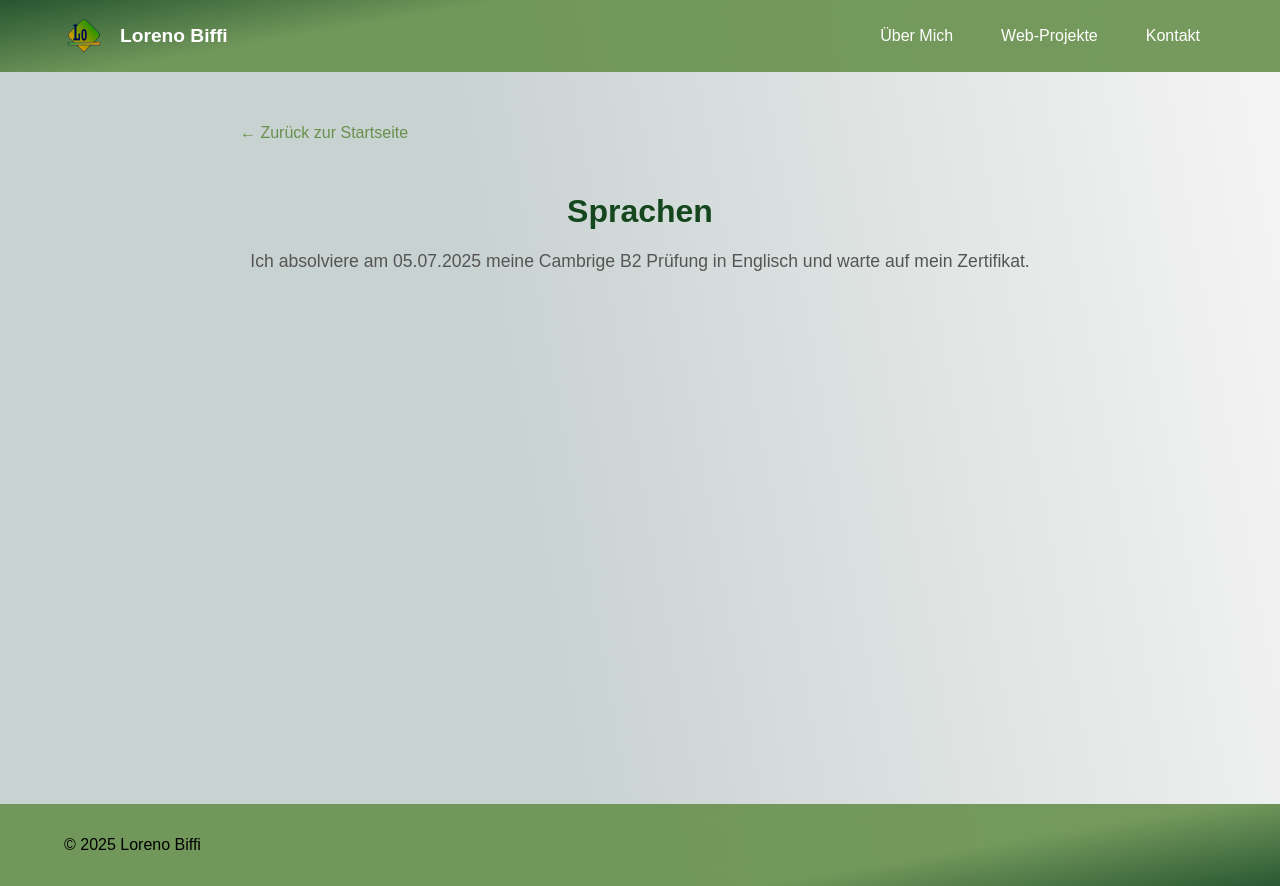
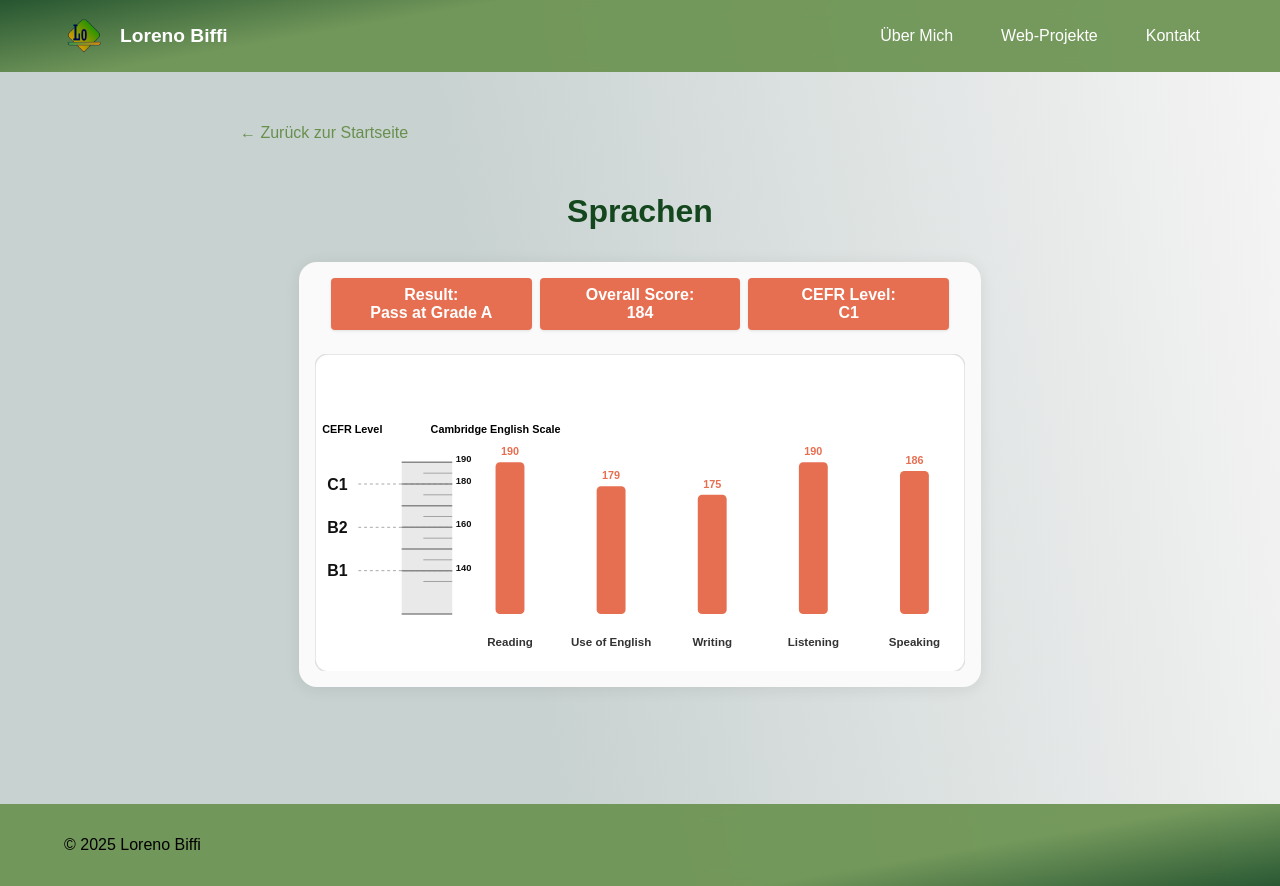
Before and after one commit to LorenoWiss/LorenoBiffiWebseite, a Vue app in the folder Bewerbungswebseite/: page /sprachen in a window 1280 px wide. Built offline with nearby package versions, Linux system fonts and the light colour scheme.

Commit message:
Grafik meiner Cambrige results hinzugefügt

```diff
--- a/Bewerbungswebseite/src/components/Sprachen.vue
+++ b/Bewerbungswebseite/src/components/Sprachen.vue
@@ -4,9 +4,79 @@
       <router-link to="/" class="back-button">← Zurück zur Startseite</router-link>
       <h1 class="page-title">Sprachen</h1>
       <p class="info-text">
-        Ich absolviere am 05.07.2025 meine Cambrige B2 Prüfung in Englisch und warte auf mein
-        Zertifikat.
+
       </p>
+              <div class="cambridge-svg-wrapper">
+        <div class="info-row">
+          <div class="info-box">Result:<br>Pass at Grade A</div>
+          <div class="info-box">Overall Score:<br>184</div>
+          <div class="info-box">CEFR Level:<br>C1</div>
+        </div>
+        <svg viewBox="0 0 900 440" class="cambridge-svg">
+          <rect x="0" y="0" width="900" height="440" rx="18" fill="#fff" stroke="#e0e0e0" stroke-width="2" />
+          <g transform="translate(0,50)">
+            <g>
+              <text x="10" y="60" font-size="15" font-family="Arial, sans-serif" font-weight="bold">CEFR Level</text>
+              <text x="160" y="60" font-size="15" font-family="Arial, sans-serif" font-weight="bold">Cambridge English Scale</text>
+              <rect x="120" y="100" width="70" height="210" fill="#e0e0e0" opacity="0.7" />
+              <line x1="60" y1="130" x2="190" y2="130" stroke="#888" stroke-dasharray="4,4" />
+              <line x1="60" y1="190" x2="190" y2="190" stroke="#888" stroke-dasharray="4,4" />
+              <line x1="60" y1="250" x2="190" y2="250" stroke="#888" stroke-dasharray="4,4" />
+              <text x="45" y="138" font-size="22" font-family="Arial, sans-serif" font-weight="bold" fill="#111" text-anchor="end">C1</text>
+              <text x="45" y="198" font-size="22" font-family="Arial, sans-serif" font-weight="bold" fill="#111" text-anchor="end">B2</text>
+              <text x="45" y="258" font-size="22" font-family="Arial, sans-serif" font-weight="bold" fill="#111" text-anchor="end">B1</text>
+              <text x="195" y="100" font-size="13" font-family="Arial, sans-serif" font-weight="bold" fill="#111" text-anchor="start">190</text>
+              <text x="195" y="130" font-size="13" font-family="Arial, sans-serif" font-weight="bold" fill="#111" text-anchor="start">180</text>
+              <text x="195" y="190" font-size="13" font-family="Arial, sans-serif" font-weight="bold" fill="#111" text-anchor="start">160</text>
+              <text x="195" y="250" font-size="13" font-family="Arial, sans-serif" font-weight="bold" fill="#111" text-anchor="start">140</text>
+              <g stroke="#888">
+                <line x1="120" y1="100" x2="190" y2="100" stroke-width="2" />
+                <line x1="120" y1="130" x2="190" y2="130" stroke-width="2" />
+                <line x1="120" y1="160" x2="190" y2="160" stroke-width="2" />
+                <line x1="120" y1="190" x2="190" y2="190" stroke-width="2" />
+                <line x1="120" y1="220" x2="190" y2="220" stroke-width="2" />
+                <line x1="120" y1="250" x2="190" y2="250" stroke-width="2" />
+                <line x1="120" y1="310" x2="190" y2="310" stroke-width="2" />
+                <line x1="150" y1="115" x2="190" y2="115" stroke-width="1" />
+                <line x1="150" y1="145" x2="190" y2="145" stroke-width="1" />
+                <line x1="150" y1="175" x2="190" y2="175" stroke-width="1" />
+                <line x1="150" y1="205" x2="190" y2="205" stroke-width="1" />
+                <line x1="150" y1="235" x2="190" y2="235" stroke-width="1" />
+                <line x1="150" y1="265" x2="190" y2="265" stroke-width="1" />
+              </g>
+            </g>
+            <g>
+              <rect
+                v-for="(bar, i) in bars"
+                :key="bar.label"
+                :x="bar.x"
+                :y="bar.animatedY + 20"
+                :width="40"
+                :height="bar.animatedHeight"
+                fill="#e76f51"
+                rx="6"
+              />
+            </g>
+            <g font-size="15" font-weight="bold" fill="#e76f51" text-anchor="middle">
+              <text
+                v-for="(bar, i) in bars"
+                :key="bar.label + '-value'"
+                :x="bar.x + 20"
+                :y="bar.animatedY + 10"
+              >{{ bar.value }}</text>
+            </g>
+            <g font-size="16" fill="#333" font-family="Arial, sans-serif" font-weight="bold">
+              <text
+                v-for="(bar, i) in bars"
+                :key="bar.label + '-label'"
+                :x="bar.x + 20"
+                y="355"
+                text-anchor="middle"
+              >{{ bar.label }}</text>
+            </g>
+          </g>
+        </svg>
+      </div>
     </div>
   </section>
 </template>
@@ -20,12 +90,81 @@ export default {
       required: true,
     },
   },
+  data() {
+    // SVG chart constants for Cambridge scale (120–190)
+    const scaleTop = 80;    // y-position for 190
+    const scaleBottom = 290; // y-position for 120
+    const scaleHeight = scaleBottom - scaleTop; // 210
+    const minScore = 120;
+    const maxScore = 190;
+    // Bar data
+    const bars = [
+      { label: 'Reading', value: 190, x: 250 },
+      { label: 'Use of English', value: 179, x: 390 },
+      { label: 'Writing', value: 175, x: 530 },
+      { label: 'Listening', value: 190, x: 670 },
+      { label: 'Speaking', value: 186, x: 810 },
+    ].map(bar => ({
+      ...bar,
+      animatedHeight: 0,
+      animatedY: scaleBottom,
+    }));
+    return {
+      bars,
+      scaleTop,
+      scaleBottom,
+      scaleHeight,
+      minScore,
+      maxScore,
+    };
+  },
+  mounted() {
+    this.animateBars();
+  },
+  methods: {
+    animateBars() {
+      const duration = 900; // ms
+      const start = performance.now();
+      const scaleTop = this.scaleTop;
+      const scaleBottom = this.scaleBottom;
+      const scaleHeight = this.scaleHeight;
+      const minScore = this.minScore;
+      const maxScore = this.maxScore;
+      const bars = this.bars;
+      const animate = now => {
+        const elapsed = Math.min((now - start) / duration, 1);
+        bars.forEach(bar => {
+          // Calculate bar height and y so that 120 = bottom, 190 = top
+          const valueClamped = Math.max(minScore, Math.min(bar.value, maxScore));
+          const rel = (valueClamped - minScore) / (maxScore - minScore);
+          const barY = scaleBottom - rel * scaleHeight;
+          const barHeight = (scaleBottom - barY);
+          bar.animatedHeight = barHeight * elapsed;
+          bar.animatedY = scaleBottom - bar.animatedHeight;
+        });
+        if (elapsed < 1) {
+          requestAnimationFrame(animate);
+        } else {
+          // Ensure final state
+          bars.forEach(bar => {
+            const valueClamped = Math.max(minScore, Math.min(bar.value, maxScore));
+            const rel = (valueClamped - minScore) / (maxScore - minScore);
+            const barY = scaleBottom - rel * scaleHeight;
+            const barHeight = (scaleBottom - barY);
+            bar.animatedHeight = barHeight;
+            bar.animatedY = scaleBottom - bar.animatedHeight;
+          });
+        }
+      };
+      requestAnimationFrame(animate);
+    },
+  },
   metaInfo() {
     return {
       title: this.pageTitle + ' - Loreno Biffi',
     }
   },
-}
+};
 </script>
 
 <style scoped>
@@ -61,4 +200,102 @@ export default {
   text-align: center;
   line-height: 1.6;
 }
+
+.cambridge-svg-wrapper {
+  margin: 2rem auto 0 auto;
+  max-width: 650px;
+  background: #fafafa;
+  border-radius: 18px;
+  box-shadow: 0 2px 16px rgba(0,0,0,0.08);
+  padding: 1rem;
+}
+
+.info-row {
+  display: flex;
+  justify-content: space-between;
+  margin-bottom: 1.5rem;
+  gap: 0.5rem;
+  padding: 0 1rem;
+}
+
+.info-box {
+  background: #e76f51;
+  color: white;
+  padding: 0.5rem 1.2rem;
+  border-radius: 4px;
+  font-weight: 600;
+  flex: 1;
+  text-align: center;
+  box-shadow: 0 1px 3px rgba(0,0,0,0.1);
+  display: flex;
+  flex-direction: column;
+  justify-content: center;
+}
+
+.info-box br + * {
+  font-size: 1.3rem;
+  font-weight: 700;
+  margin-top: 0.2rem;
+}
+
+.cambridge-svg {
+  width: 100%;
+  height: auto;
+  display: block;
+}
 </style>
+
+/* Cambridge-style summary boxes */
+.cambridge-summary-row {
+  display: flex;
+  flex-direction: row;
+  justify-content: center;
+  align-items: stretch;
+  gap: 2.5rem;
+  margin-bottom: 1.2rem;
+  background: #fff;
+  padding: 0.5rem 0;
+  border-radius: 8px;
+}
+.cambridge-summary-box {
+  background: #e76f51;
+  color: #fff;
+  border-radius: 6px;
+  border: 2px solid #d35439;
+  min-width: 200px;
+  max-width: 220px;
+  height: 62px;
+  display: flex;
+  flex-direction: row;
+  align-items: center;
+  justify-content: space-between;
+  padding: 0.5rem 1.2rem 0.7rem 1.2rem;
+  box-sizing: border-box;
+  box-shadow: 0 1px 4px rgba(0,0,0,0.04);
+  gap: 1.2rem;
+}
+.cambridge-summary-box-row {
+  flex-direction: row !important;
+  align-items: center !important;
+  justify-content: space-between !important;
+}
+.cambridge-summary-title {
+  color: #111;
+  font-size: 1.08rem;
+  font-weight: 500;
+  letter-spacing: 0.01em;
+  text-align: left;
+}
+.cambridge-summary-value {
+  font-size: 1.45rem;
+  font-weight: 700;
+  color: #fff;
+  letter-spacing: 0.5px;
+  text-align: right;
+}
+.cambridge-summary-value-bold {
+  font-size: 1.25rem;
+  font-weight: 800;
+  color: #fff;
+  text-align: right;
+}
```
